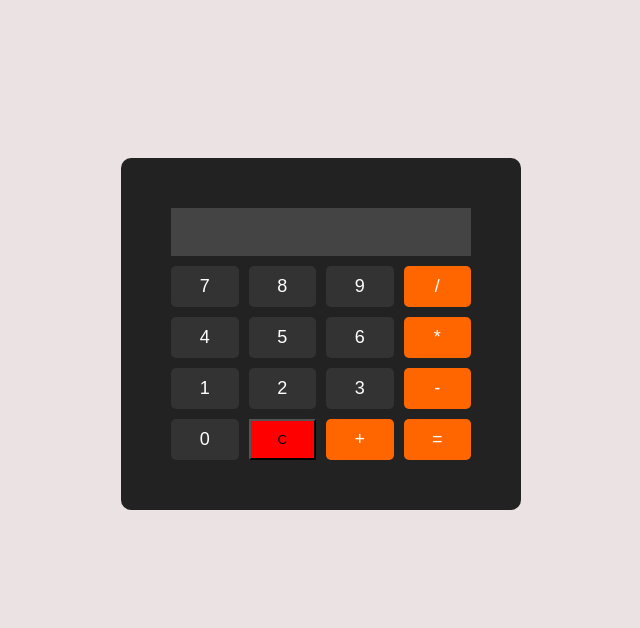
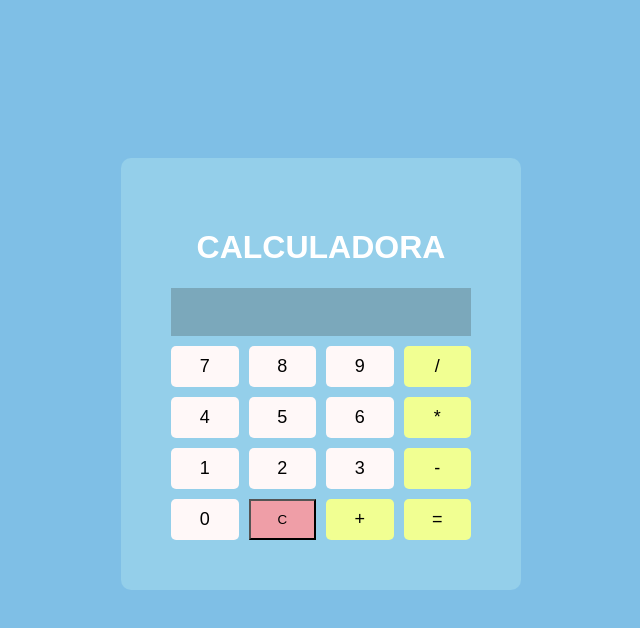
Before and after one commit to laurajhagsuUGAVGHA/oo, a plain HTML site: page 02/index.html in a window 1280 px wide. Shown: the whole page, without its empty margins (319-959 px from the left). Drawn offline with Linux system fonts and the light colour scheme.

Commit message:
mudanças

```diff
--- a/02/index.html
+++ b/02/index.html
@@ -7,7 +7,9 @@
     <title>Document</title>
 </head>
 <body>
+
     <div class="calculadora">
+        <h1>CALCULADORA</h1>
         <input type="text" id="visor" disabled>
 <div class="teclado">
         <button class="numero" onclick="calculadora.adicionarNumero('7')">7</button>
--- a/02/style.css
+++ b/02/style.css
@@ -1,13 +1,17 @@
 body {
-    background-color: #ebe3e3;
+    background-color: #7fbfe6;
     color: #fff;
     font-family: Arial, sans-serif;
     padding: 150px;
 }
 
+h1 {
+    text-align: center;
+    align-items: center;
 
+}
 .calculadora {
-    background-color: #222;
+    background-color: #94cfea;
     border-radius: 10px;
     padding: 50px;
     width: 300px;
@@ -19,7 +23,7 @@ body {
     padding: 10px;
     font-size: 24px;
     border: none;
-    background-color: #444;
+    background-color: #7ba8bb;
     color: #fff;
     text-align: right;
 }
@@ -41,19 +45,19 @@ body {
 }
 
 .numero {
-    background-color: #333;
-    color: #fff;
+    background-color: #fff8f8;
+    color: black;
 }
 
 .operacao {
-    background-color: #ff6600;
-    color: #fff;
+    background-color: #f1ff92;
+    color: black;
 }
 
 .operacao.resultado {
-    background-color: #009933;
+    background-color: #f1ff92;
 }
 
 .operaçao {
-    background-color: #ff0000;
+    background-color: #ef9ea7;
 }
```
